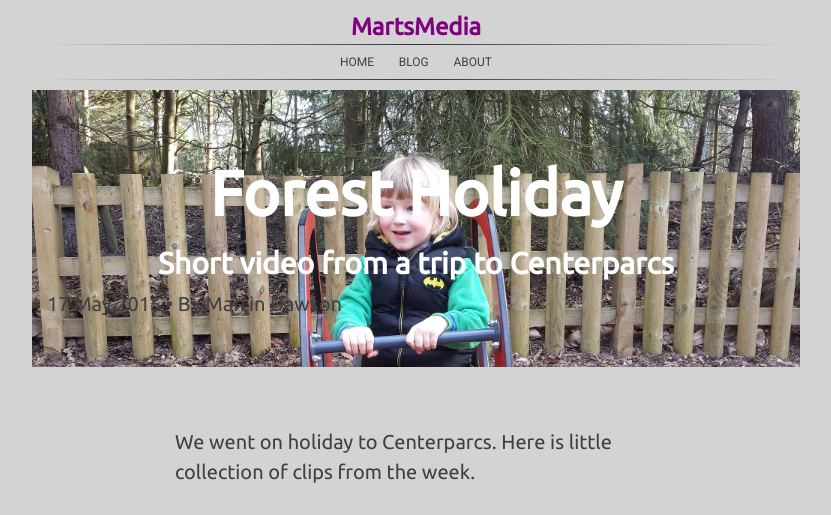
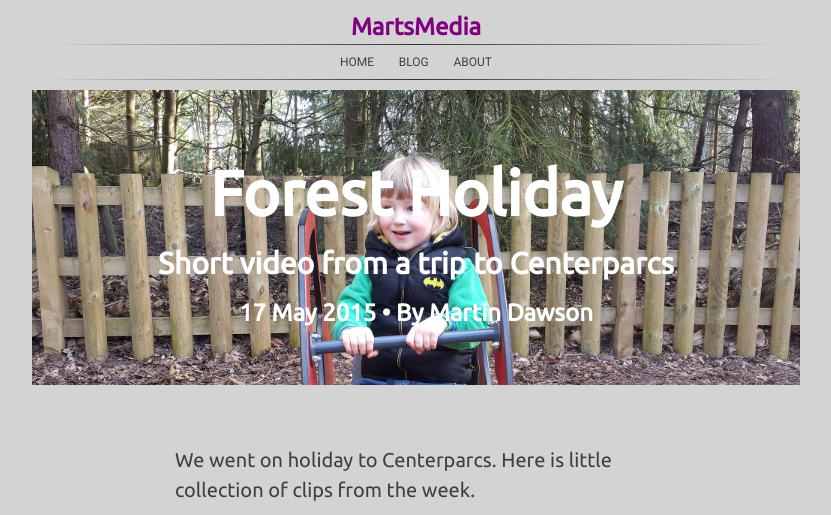
Before and after one commit to dawsino/dawsino.github.io, a Jekyll site: the page built from _posts/2015-05-17-forest-holiday.md, in a window 1280 px wide. Shown: the top 515 px of the page, without its empty margins (224-1055 px from the left). Built offline with Jekyll 4.4.1, drawn with Linux system fonts in a browser that asks for light colours; nearby versions of some CDN libraries; grey boxes are pictures that could not be loaded.

Commit message:
Update jpostheader.html

```diff
--- a/_includes/jpostheader.html
+++ b/_includes/jpostheader.html
@@ -6,11 +6,9 @@
             <!--<div class="post-heading">-->
                 <h1 class="pagetitle">{{ page.title }}</h1>
                 {% if page.subtitle %}
-                <h2 class="pagetitle">{{ page.subtitle }}</h2
+                <h2 class="pagetitle">{{ page.subtitle }}</h2>
                 {% endif %}
-                <h3 class="pagetitle">
-                    {{ page.date | date: "%-d %B %Y" }} &bull; By {% if page.author %}{{ page.author }}{% else %}{{ site.title }}{% endif %}
-                </h3>
+                <h3 class="pagetitle">{{ page.date | date: "%-d %B %Y" }} &bull; By {% if page.author %}{{ page.author }}{% else %}{{ site.title }}{% endif %}</h3>
             <!--</div>-->
         </div>
     </div>
```
